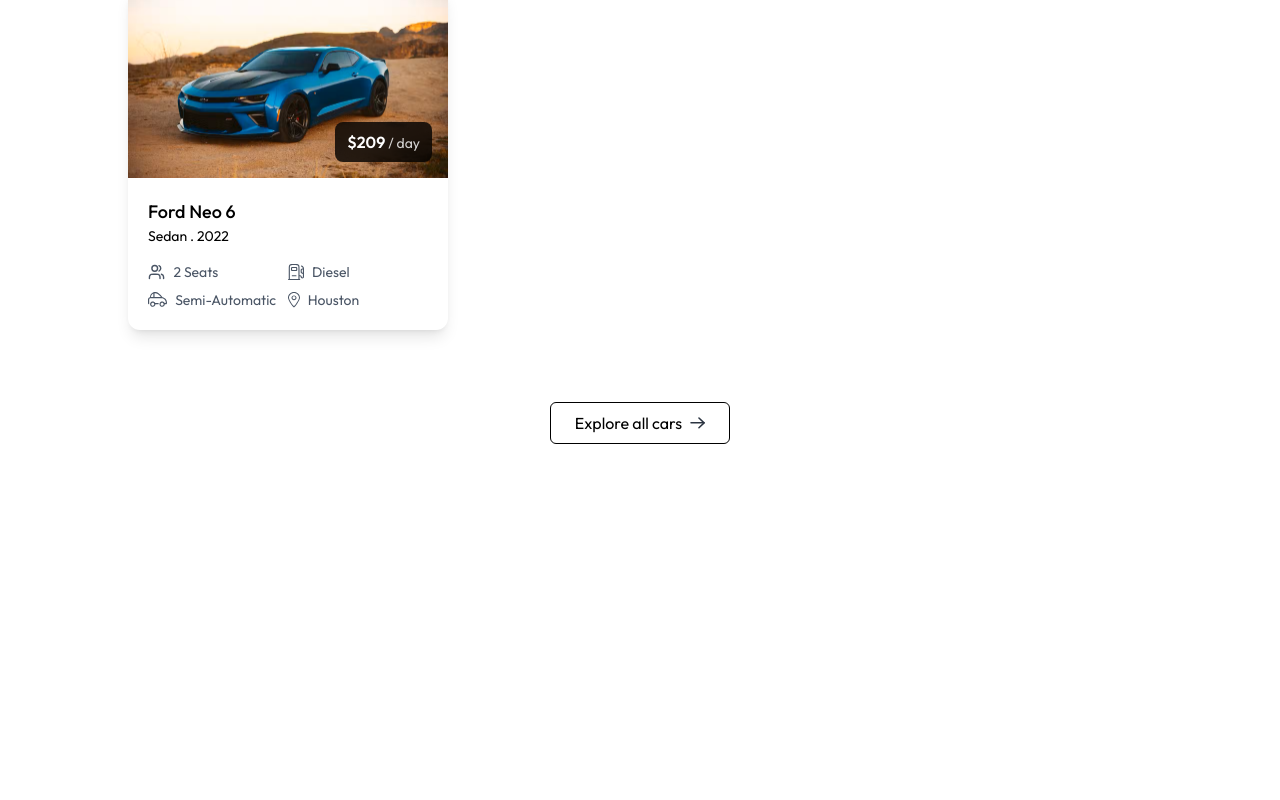
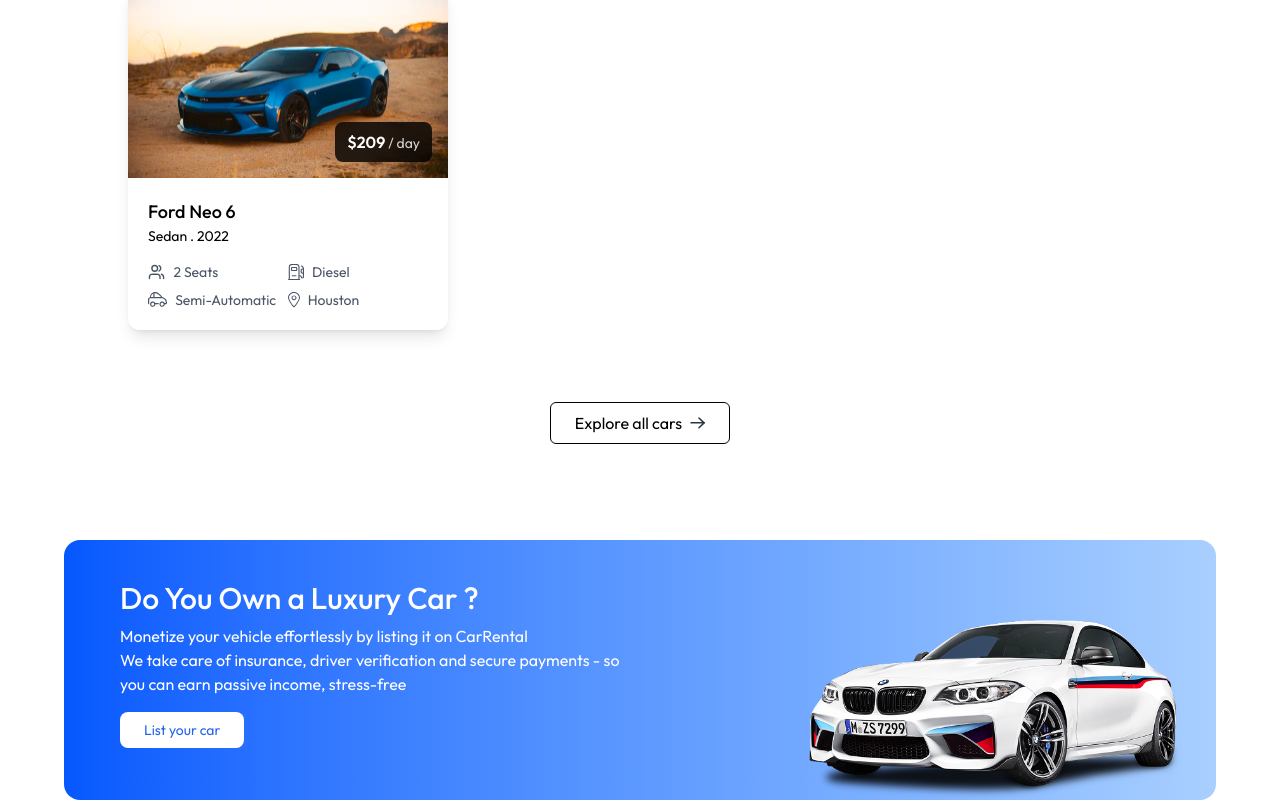
Before and after one commit to piyush-mohanty82/rentGo, a React (Vite) app in the folder client/: page / in a window 1280 px wide. Shown: the part 1506-2306 px from the top of the page. Before the commit the page ends 2046 px from the top, so only its background shows below. Built offline with nearby package versions, Linux system fonts and the light colour scheme; a web font is replaced by a local one.

Commit message:
banner completed

```diff
--- /dev/null
+++ b/client/src/components/Banner.jsx
@@ -0,0 +1,19 @@
+import React from 'react'
+import { assets } from '../assets/assets'
+
+const Banner = () => {
+  return (
+    <div className='flex flex-col md:flex-row md:items-start items-center justify-between px-8 min-md:pl-14 pt-10 bg-gradient-to-r from-[#0558FE] to-[#A9CFFF] max-w-6xl mx-3 md:mx-auto rounded-2xl overflow-hidden'>
+      <div className='text-white'>
+        <h2 className='text-3xl font-medium'>Do You Own a Luxury Car ?</h2>
+        <p className='mt-2'>Monetize your vehicle effortlessly by listing it on CarRental</p>
+        <p className='max-w-130'>We take care of insurance, driver verification and secure payments - so you can earn passive income, stress-free</p>
+
+        <button className='px-6 py-2 bg-white hover:bg-slate-100 transition-all text-primary rounded-lg text-sm mt-4 cursor-pointer'>List your car</button>
+      </div>
+      <img src={assets.banner_car_image} alt="car" className='max-h-45 mt-10'/>
+    </div>
+  )
+}
+
+export default Banner
--- a/client/src/components/CarCard.jsx
+++ b/client/src/components/CarCard.jsx
@@ -1,10 +1,12 @@
 import React from 'react'
 import { assets } from '../assets/assets'
+import { useNavigate } from 'react-router-dom'
 
 const CarCard = ({car}) => {
     const currency = import.meta.env.VITE_CURRENCY
+    const navigate = useNavigate();
   return (
-    <div className='group rounded-xl overflow-hidden shadow-lg hover:-translate-y-1 transition-all duration-500 cursor-pointer'>
+    <div onClick={() => {navigate(`/car-details/${car._id}`); scrollTo(0,0)}} className='group rounded-xl overflow-hidden shadow-lg hover:-translate-y-1 transition-all duration-500 cursor-pointer'>
         <div className='relative h-48 overflow-hidden'>
             <img src={car.image} alt="car image" className='w-full h-full object-cover transition-transform duration-500 group-hover:scale-105'/>
 
--- a/client/src/pages/Home.jsx
+++ b/client/src/pages/Home.jsx
@@ -1,12 +1,14 @@
 import React from 'react'
 import Hero from '../components/Hero'
 import FeaturedSection from '../components/FeaturedSection'
+import Banner from '../components/Banner'
 
 const Home = () => {
   return (
     <>
       <Hero />
       <FeaturedSection />
+      <Banner />
     </>
   )
 }
```
